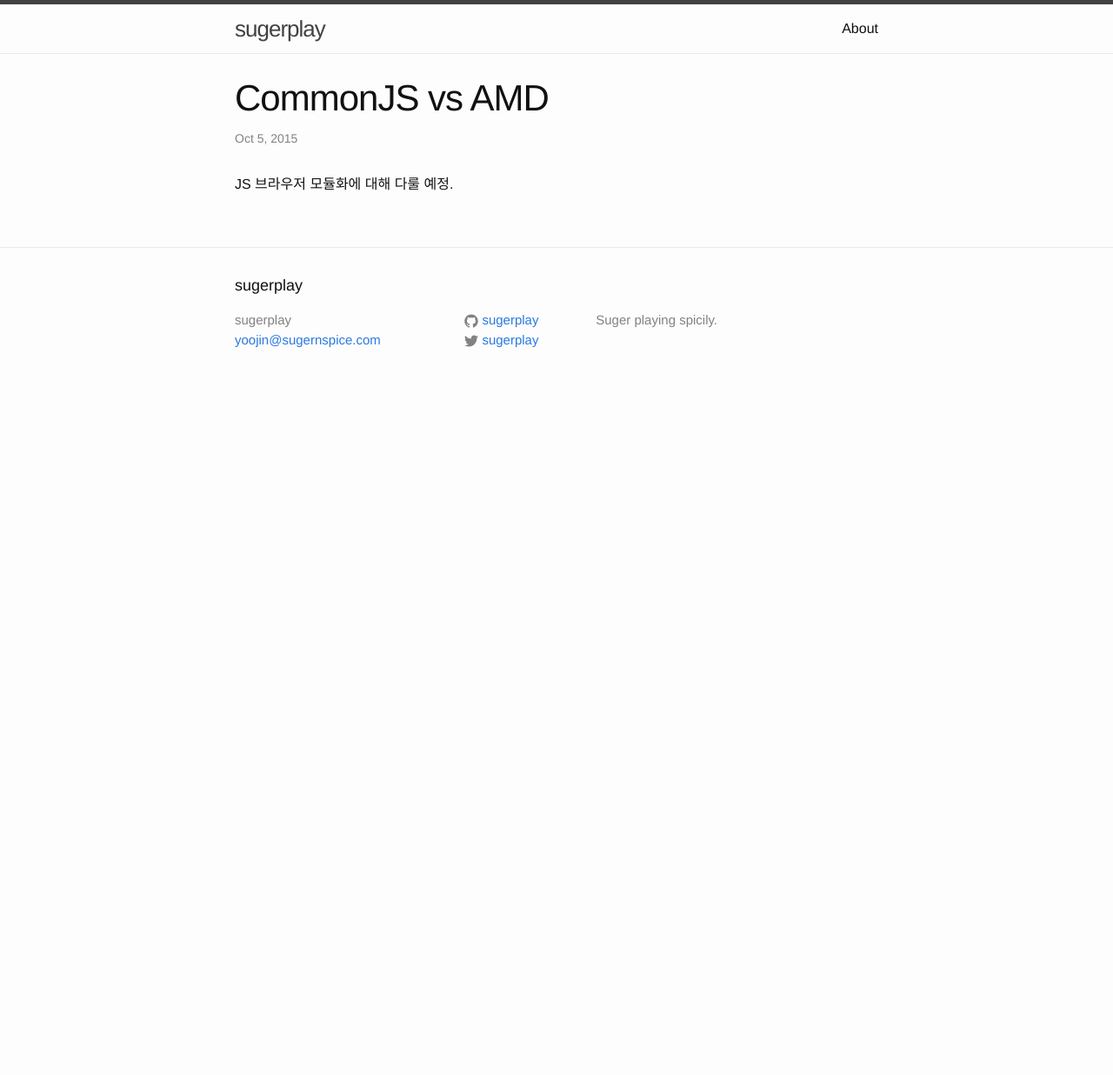
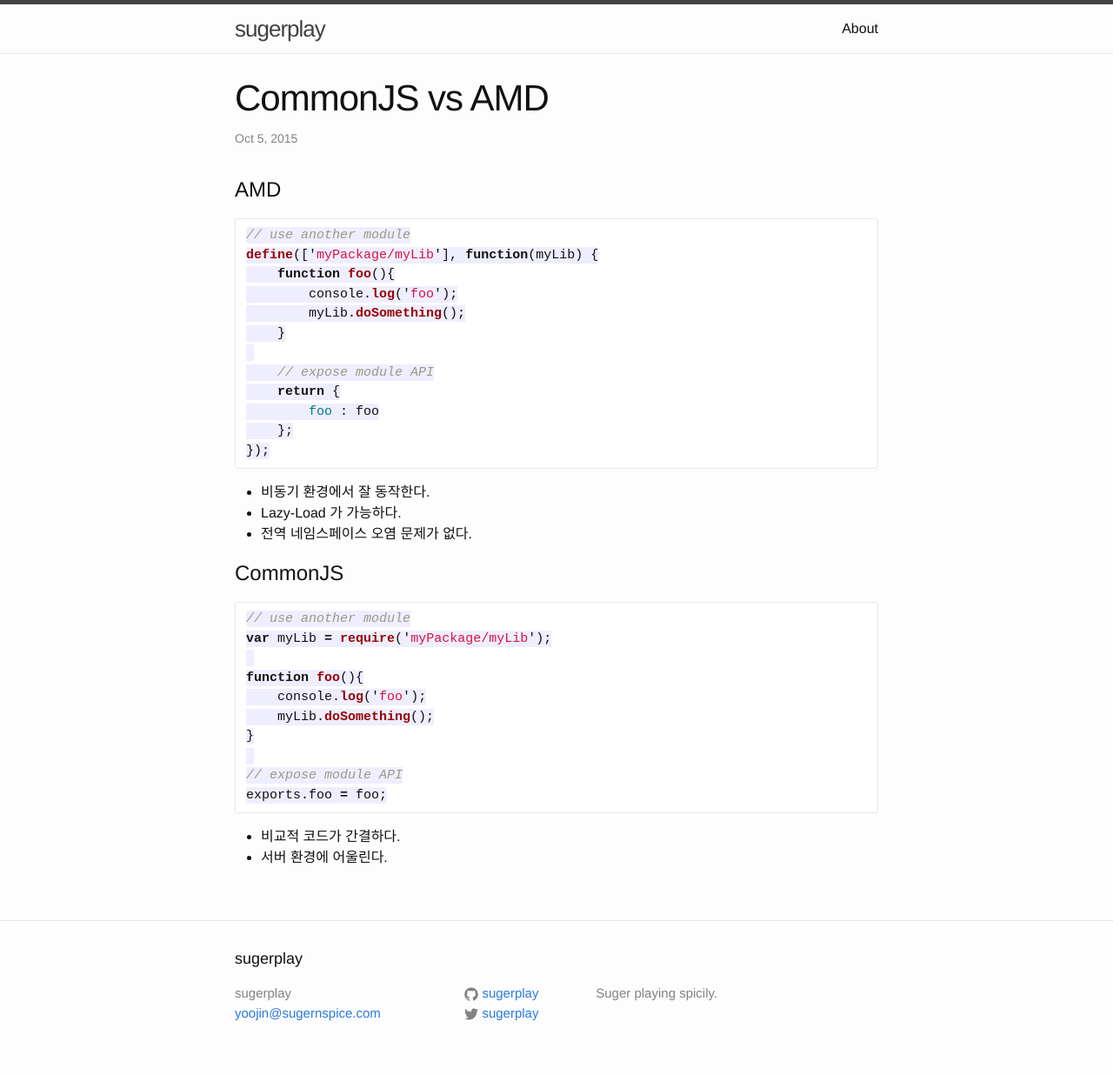
Before and after one commit to sugerplay/sugerplay.github.io, a Jekyll site: the page built from _posts/2015-10-05-CommonJSvsAMD.md, in a window 1280 px wide. Shown: the whole page at 87% size. Built offline with Jekyll 4.4.1, drawn with Linux system fonts in a browser that asks for light colours; Markdown is read by kramdown in place of the engine named in the settings; before the commit the page ends 900 px from its top, so only the background shows below that.

Commit message:
blogging

````diff
--- a/_posts/2015-10-05-CommonJSvsAMD.md
+++ b/_posts/2015-10-05-CommonJSvsAMD.md
@@ -5,4 +5,42 @@ date:   2015-10-05
 categories: Javascript CommonJS AMD
 ---
 
-JS 브라우저 모듈화에 대해 다룰 예정.
+# AMD
+
+```javascript
+// use another module
+define(['myPackage/myLib'], function(myLib) {
+    function foo(){
+        console.log('foo');
+        myLib.doSomething();
+    }
+
+    // expose module API
+    return {
+        foo : foo
+    };
+});
+```
+
+* 비동기 환경에서 잘 동작한다.
+* Lazy-Load 가 가능하다.
+* 전역 네임스페이스 오염 문제가 없다.
+
+
+# CommonJS
+
+```javascript
+// use another module
+var myLib = require('myPackage/myLib');
+
+function foo(){
+    console.log('foo');
+    myLib.doSomething();
+}
+
+// expose module API
+exports.foo = foo;
+```
+
+* 비교적 코드가 간결하다.
+* 서버 환경에 어울린다.
````
